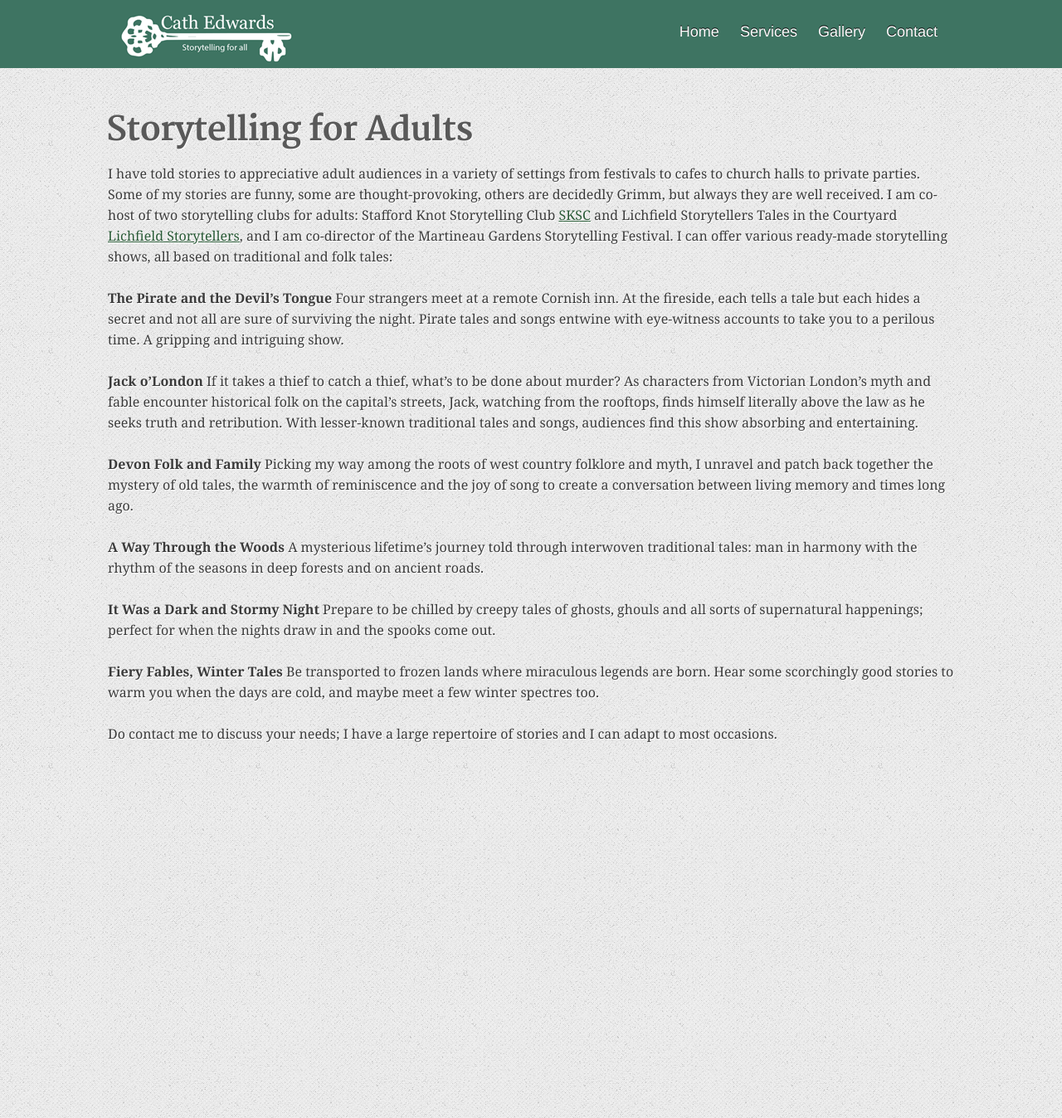
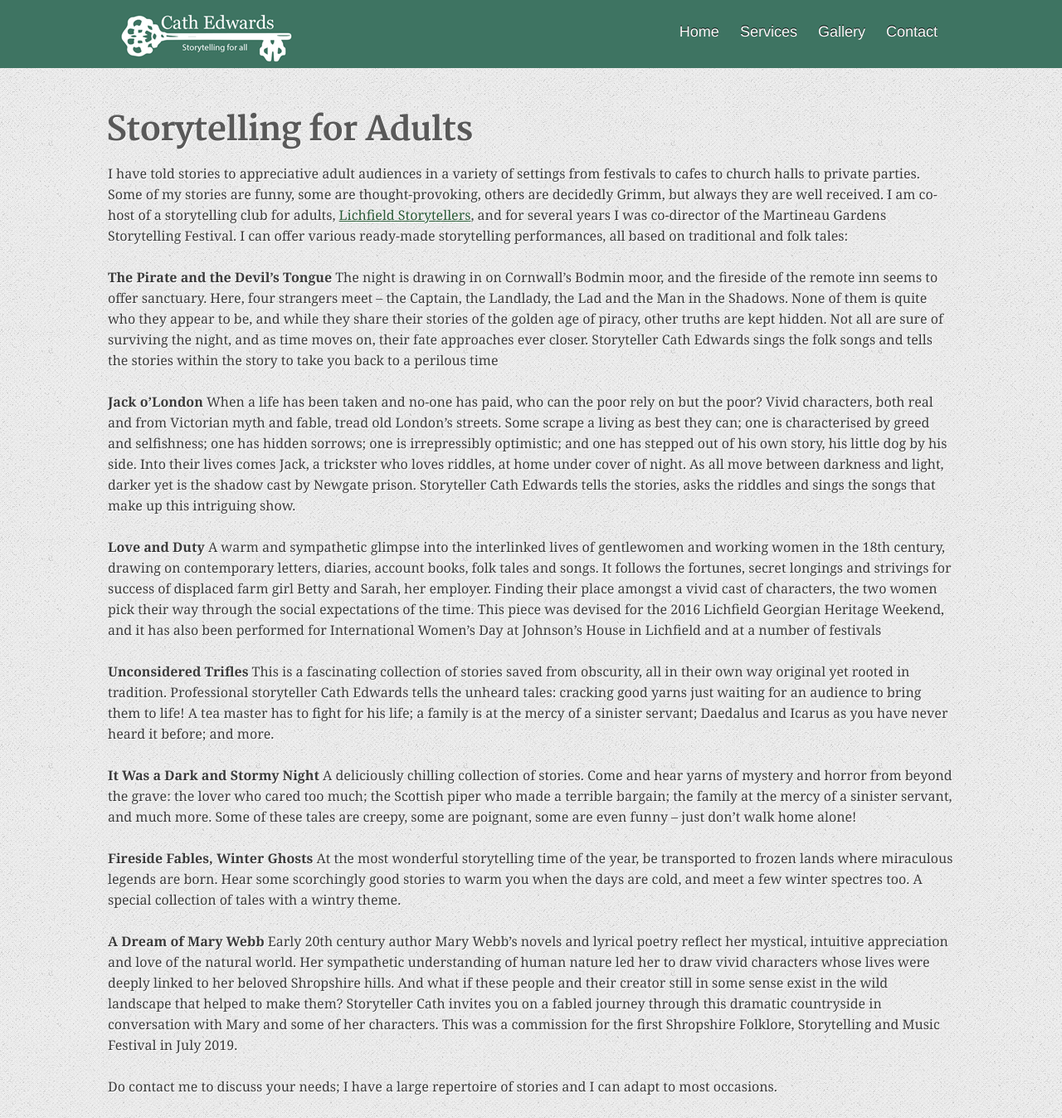
Before and after one commit to m3dwards/storytellingforall, a Jekyll site: the page built from services/storytelling-for-adults/index.md, in a window 1280 px wide. Shown: the whole page at 83% size. Built offline with Jekyll 4.4.1, drawn with Linux system fonts in a browser that asks for light colours.

Commit message:
Update index.md

```diff
--- a/services/storytelling-for-adults/index.md
+++ b/services/storytelling-for-adults/index.md
@@ -1,7 +1,9 @@
 ---
 layout: page
 title: Storytelling for adults
-description: "Adults find storytelling both entertaining and relaxing; people new to storytelling are often surprised at how much they enjoy it!"
+description: >-
+  Adults find storytelling both entertaining and relaxing; people new to
+  storytelling are often surprised at how much they enjoy it!
 published: true
 ---
 
@@ -14,25 +16,31 @@ published: true
 # Storytelling for Adults
 
 I have told stories to appreciative adult audiences in a variety of settings from festivals to cafes to church halls to private parties. Some of my stories are funny, some are thought-provoking, others are decidedly Grimm, but always they are well received.
-I am co-host of two storytelling clubs for adults: Stafford Knot Storytelling Club [SKSC](https://www.facebook.com/Stafford-Knot-Storytelling-Club-276679282468680/) and Lichfield Storytellers Tales in the Courtyard [Lichfield Storytellers](https://www.facebook.com/lichfieldstorytellers/), and I am co-director of the Martineau Gardens Storytelling Festival.
-I can offer various ready-made storytelling shows, all based on traditional and folk tales:
+I am co-host of a storytelling club for adults, [Lichfield Storytellers](https://www.facebook.com/lichfieldstorytellers/), and for several years I was co-director of the Martineau Gardens Storytelling Festival.
+I can offer various ready-made storytelling performances, all based on traditional and folk tales:
 
 **The Pirate and the Devil’s Tongue**
-Four strangers meet at a remote Cornish inn. At the fireside, each tells a tale but each hides a secret and not all are sure of surviving the night. Pirate tales and songs entwine with eye-witness accounts to take you to a perilous time. A gripping and intriguing show.
+The night is drawing in on Cornwall’s Bodmin moor, and the fireside of the remote inn seems to offer sanctuary. Here, four strangers meet – the Captain, the Landlady, the Lad and the Man in the Shadows. None of them is quite who they appear to be, and while they share their stories of the golden age of piracy, other truths are kept hidden. Not all are sure of surviving the night, and as time moves on, their fate approaches ever closer. Storyteller Cath Edwards sings the folk songs and tells the stories within the story to take you back to a perilous time
 
 **Jack o'London**
-If it takes a thief to catch a thief, what's to be done about murder? As characters from Victorian London's myth and fable encounter historical folk on the capital's streets, Jack, watching from the rooftops, finds himself literally above the law as he seeks truth and retribution. With lesser-known traditional tales and songs, audiences find this show absorbing and entertaining.
+When a life has been taken and no-one has paid, who can the poor rely on but the poor? Vivid characters, both real and from Victorian myth and fable, tread old London’s streets. Some scrape a living as best they can; one is characterised by greed and selfishness; one has hidden sorrows; one is irrepressibly optimistic; and one has stepped out of his own story, his little dog by his side. Into their lives comes Jack, a trickster who loves riddles, at home under cover of night. As all move between darkness and light, darker yet is the shadow cast by Newgate prison. Storyteller Cath Edwards tells the stories, asks the riddles and sings the songs that make up this intriguing show.
 
-**Devon Folk and Family**
-Picking my way among the roots of west country folklore and myth, I unravel and patch back together the mystery of old tales, the warmth of reminiscence and the joy of song to create a conversation between living memory and times long ago.
+**Love and Duty**
+A warm and sympathetic glimpse into the interlinked lives of gentlewomen and working women in the 18th century, drawing on contemporary letters, diaries, account books, folk tales and songs. It follows the fortunes, secret longings and strivings for success of displaced farm girl Betty and Sarah, her employer. Finding their place amongst a vivid cast of characters, the two women pick their way through the social expectations of the time. This piece was devised for the 2016 Lichfield Georgian Heritage Weekend, and it has also been performed for International Women’s Day at Johnson’s House in Lichfield and at a number of festivals
 
-**A Way Through the Woods**
-A mysterious lifetime’s journey told through interwoven traditional tales: man in harmony with the rhythm of the seasons in deep forests and on ancient roads.
+**Unconsidered Trifles**
+This is a fascinating collection of stories saved from obscurity, all in their own way original yet rooted in tradition. Professional storyteller Cath Edwards tells the unheard tales: cracking good yarns just waiting for an audience to bring them to life! A tea master has to fight for his life; a family is at the mercy of a sinister servant; Daedalus and Icarus as you have never heard it before; and more.
 
 **It Was a Dark and Stormy Night**
-Prepare to be chilled by creepy tales of ghosts, ghouls and all sorts of supernatural happenings; perfect for when the nights draw in and the spooks come out.
+A deliciously chilling collection of stories. Come and hear yarns of mystery and horror from beyond the grave: the lover who cared too much; the Scottish piper who made a terrible bargain; the family at the mercy of a sinister servant, and much more. Some of these tales are creepy, some are poignant, some are even funny – just don’t walk home alone!
 
-**Fiery Fables, Winter Tales**
-Be transported to frozen lands where miraculous legends are born. Hear some scorchingly good stories to warm you when the days are cold, and maybe meet a few winter spectres too.
+**Fireside Fables, Winter Ghosts**
+At the most wonderful storytelling time of the year, be transported to frozen lands where miraculous legends are born. Hear some scorchingly good stories to warm you when the days are cold, and meet a few winter spectres too. A special collection of tales with a wintry theme.
+
+**A Dream of Mary Webb**
+Early 20th century author Mary Webb’s novels and lyrical poetry reflect her mystical, intuitive appreciation and love of the natural world. Her sympathetic understanding of human nature led her to draw vivid characters whose lives were deeply linked to her beloved Shropshire hills. And what if these people and their creator still in some sense exist in the wild landscape that helped to make them?
+Storyteller Cath invites you on a fabled journey through this dramatic countryside in conversation with Mary and some of her characters.
+This was a commission for the first Shropshire Folklore, Storytelling and Music Festival in July 2019.
+
 
 Do contact me to discuss your needs; I have a large repertoire of stories and I can adapt to most occasions.
```
